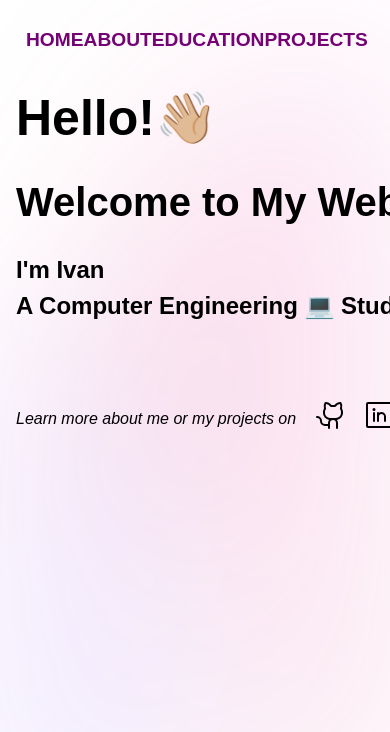
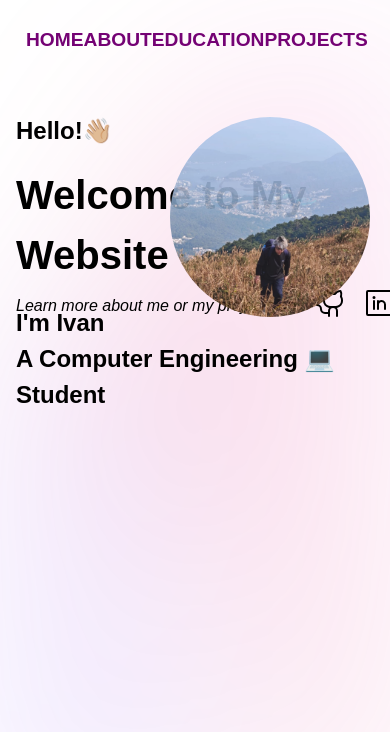
Before and after one commit to ivan-kan/Personal-website, an Astro site: page / in a window 390 px wide. Shown: the top 732 px of the page. Built offline with nearby package versions, Linux system fonts and the light colour scheme; Astro itself is replaced by a stand-in of ours.

Commit message:
Added more styles for Home page

```diff
--- a/src/pages/index.astro
+++ b/src/pages/index.astro
@@ -15,26 +15,66 @@ const pageTitle = "Home Page";
 			<Image src={profilePic} alt="My profile picture" id="profile" />
 		</div>
 	</div>
+</BaseLayout>
 
 <style>
 	#hello {
-			font-size: 50px;
+		font-size: 3rem;
 	}
 
 	#content-container {
 		position: relative;
-			width: 1000px;
-			height: 300px;
+		max-width: 1000px;
+		width: 100%;
+		height: auto;
+		min-height: 20vh;
+		aspect-ratio: 10 / 3;
+		margin: 3rem auto;
 	}
 
 	#profile {
-			right: 130px;
-			top: 10px;
 		position: absolute;
+		right: -14vw; /* Changed to viewport units for responsiveness */
+		top: 1vh; /* Changed to viewport units */
 		border-radius: 50%;
-			width: 40%;
-			height: 133%;
+		width: 60%; /* Reduced slightly for better fit on smaller screens */
+		max-width: 400px; /* Added max-width to prevent oversized images */
+		height: auto; /* Auto height to maintain aspect ratio */
+		aspect-ratio: 1 / 1; /* Ensures circular shape */
 		opacity: 0.9;
 	}
+
+	/* Media query for smaller screens */
+	@media screen and (max-width: 768px) {
+		#hello {
+			font-size: 2rem; /* Smaller font size for tablets/mobile */
+		}
+
+		#content-container {
+			min-height: 15vh; /* Adjusted for smaller screens */
+		}
+
+		#profile {
+			width: 50%; /* Larger relative width for visibility */
+			right: -17vw; /* Adjusted positioning */
+			top: 0.5vh;
+		}
+	}
+
+	/* Media query for very small screens */
+	@media screen and (max-width: 480px) {
+		#hello {
+			font-size: 1.5rem; /* Further reduced font size */
+		}
+
+		#content-container {
+			min-height: 10vh;
+		}
+
+		#profile {
+			width: 60%; /* Even larger relative width for small screens */
+			max-width: 200px; /* Smaller max-width for tiny screens */
+			right: 1vw;
+		}
+	}
 </style>
-</BaseLayout>
```
Lines whose indentation alone changed are shown as unchanged.
